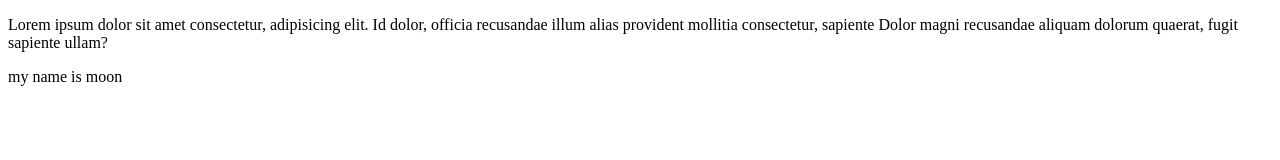
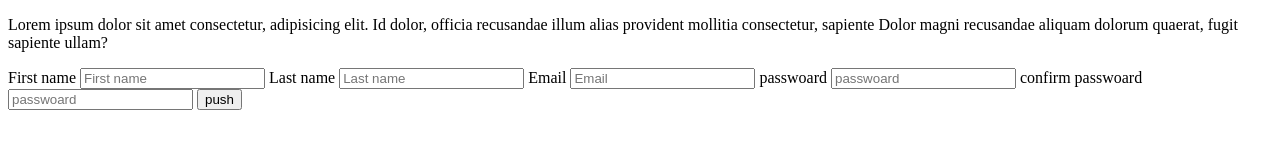
Before and after one commit to moonhassan123/sineupage, a plain HTML site: page index.html in a window 1280 px wide. Drawn offline with Linux system fonts and the light colour scheme.

Commit message:
structure given

```diff
--- a/index.html
+++ b/index.html
@@ -4,11 +4,31 @@
     <meta charset="UTF-8">
     <meta name="viewport" content="width=device-width, initial-scale=1.0">
     <title>sing up </title>
+    <link rel="stylesheet" href="style.css">
 </head>
 <body>
     <p>Lorem ipsum dolor sit amet consectetur, adipisicing elit. Id dolor,
         officia recusandae illum alias provident mollitia consectetur, sapiente
          Dolor magni recusandae aliquam dolorum quaerat, fugit sapiente ullam?</p>
-         <p>my name is moon </p>
+
+         <div>
+            <form action="">
+                <label for="">First name</label>
+                <input type="text"placeholder="First name">
+                <label for="">Last name</label>
+                <input type="text"placeholder="Last name">
+                <label for="">Email</label>
+                <input type="email"placeholder="Email">
+                <label for="">passwoard</label>
+                <input type="passwoard"placeholder="passwoard">
+                <label for="">confirm passwoard</label>
+                <input type="passwoard"placeholder="passwoard">
+
+
+
+                <input type="button" value="push">
+
+            </form>
+         </div>
 </body>
 </html>
```
Also changed, not shown: style.css (added).
